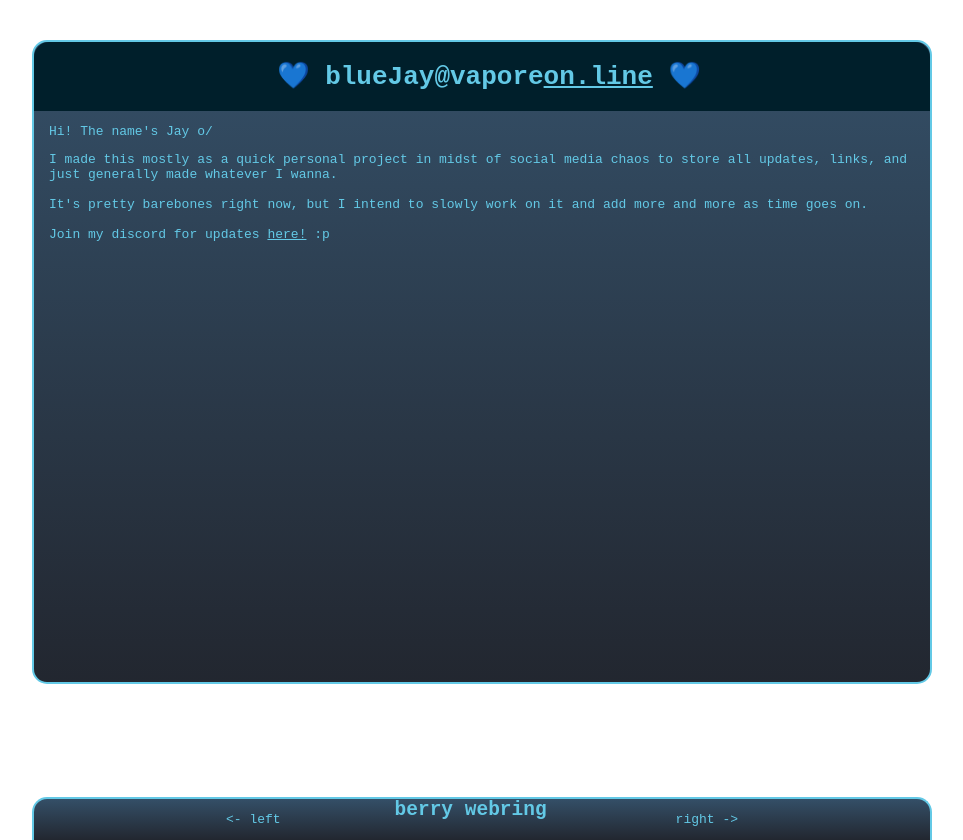
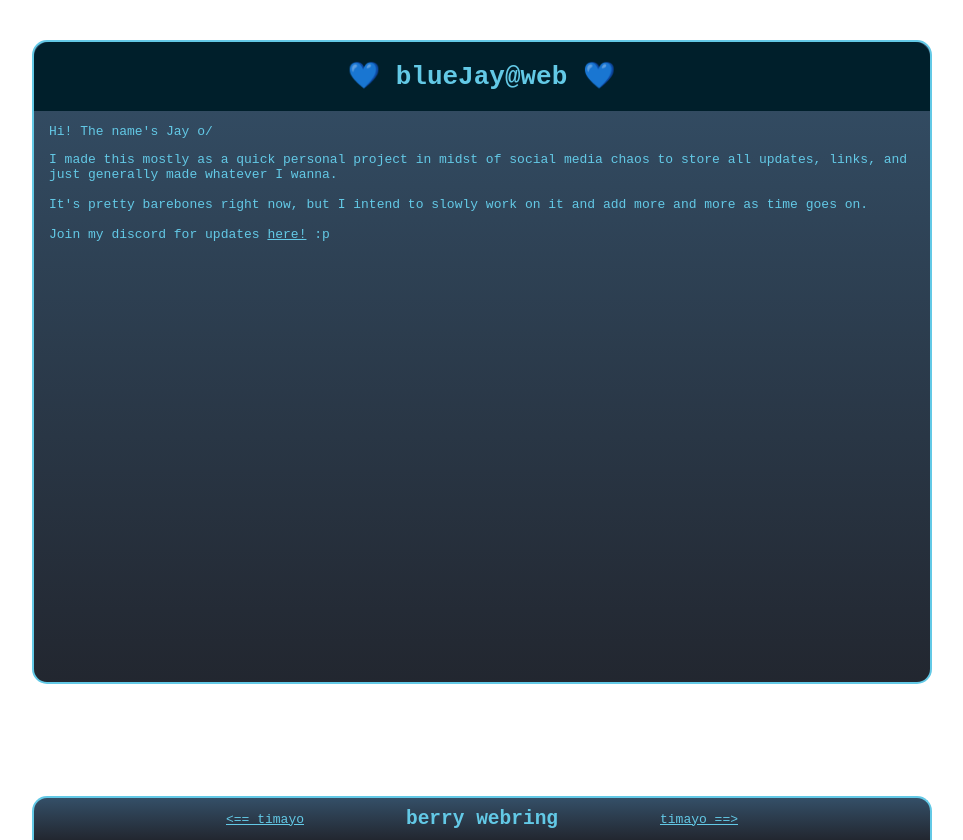
Before and after one commit to fishcreature/blueJayhub, a plain HTML site: page index.html in a window 1280 px wide. Shown: the whole page, without its empty margins (158-1121 px from the left). Drawn offline with Linux system fonts and the light colour scheme; a script that the page names is missing.

Commit message:
Webring div fixed

```diff
--- a/index.html
+++ b/index.html
@@ -13,7 +13,7 @@
         <div id="screen">
             <div class="main">
                 <div class="titlebar">
-                    <h1>💙 blueJay@vapore<u>on.line</u> 💙</h1>
+                    <h1>💙 blueJay@web 💙</h1>
                 </div>
                 <p>Hi! The name's Jay o/</p>
                 <p>I made this mostly as a quick personal project in midst of social media chaos to store all updates, links, and just generally made whatever I wanna.
@@ -24,9 +24,9 @@
                 </p>
             </div>
             <div class="footer">
-                <p style="float:left; padding-left:15vw">&lt;- left</p>
-                <h2 style="display:inline;">berry webring</h2>
-                <p style="float:right; padding-right:15vw">right -&gt;</p>
+                <a href="https://timayo.gay">&lt;== timayo</a>
+                <h2>berry webring</h2>
+                <a href="https://timayo.gay">timayo ==&gt;</a>
             </div>
         </div>
     </body>
--- a/style.css
+++ b/style.css
@@ -44,17 +44,25 @@ a {
 }
 
 .footer {
+    text-align:justify;
     align-self: center;
-    text-align: center;
+    align-items: center;
     background: linear-gradient(180deg, rgba(30, 60, 87, 0.9) 0%, rgba(10, 15, 25, 0.9) 100%);
-    width: 70vw;
+    width: 40vw;
     margin-top: auto;
     border-top-left-radius: 15px;
     border-top-right-radius: 15px;
     border: 2px solid #63c9e6;
     border-bottom: none;
+    display: flex;
+    justify-content: space-between;
+    padding: 0px 15vw;
 }
 
-h1, p {
+.main > p {
     padding-left: 15px;
 }
+
+h2 {
+    margin: 10px;
+}
```
